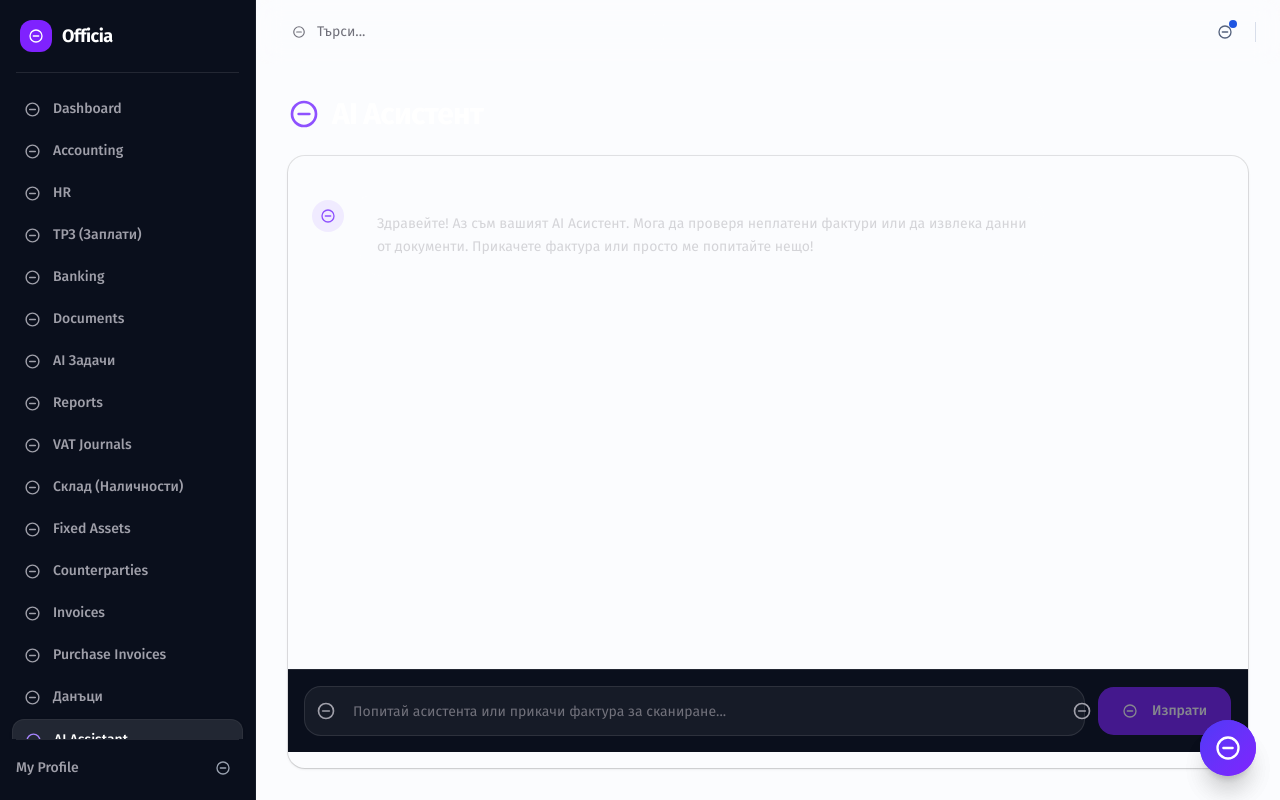
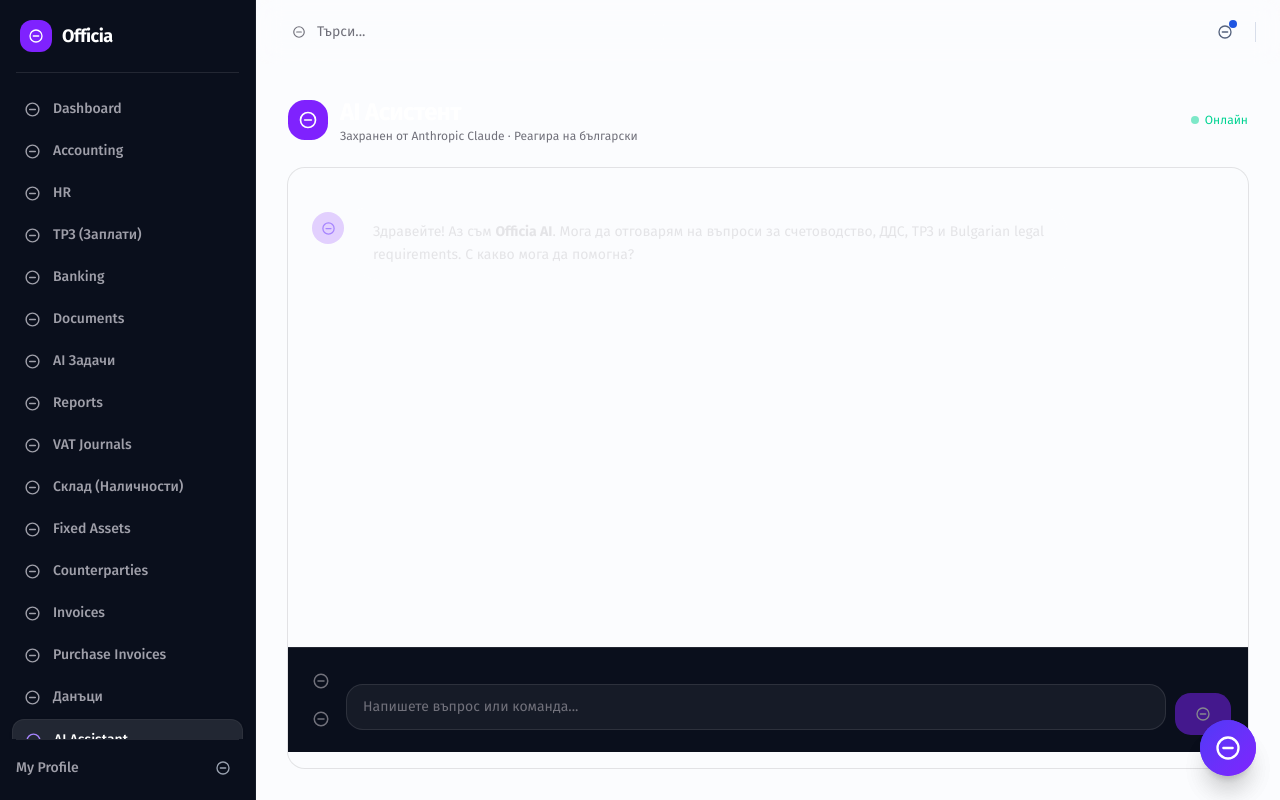
Before and after one commit to lukezester-ai/officia, a Next.js app: page /en/dashboard/ai-assistant in a window 1280 px wide. Built offline with nearby package versions, Linux system fonts and the light colour scheme.

Commit message:
fix: rewrite AI assistant page - remove useChat hook, use direct fetch+JSON response

```diff
--- a/src/app/[lang]/dashboard/ai-assistant/page.tsx
+++ b/src/app/[lang]/dashboard/ai-assistant/page.tsx
@@ -1,290 +1,217 @@
 'use client';
-// Fix client side crash by avoiding next/image for blob URLs
+
 import { useState, useRef, useEffect } from 'react';
 import { Card, CardContent } from '@/components/ui/card';
 import { Button } from '@/components/ui/button';
-import { Input } from '@/components/ui/input';
 import { ScrollArea } from '@/components/ui/scroll-area';
-import { Bot, Send, User, Paperclip, X, File as FileIcon, Mic } from 'lucide-react';
-import { useChat } from '@ai-sdk/react';
-import dynamic from 'next/dynamic';
+import { Bot, Send, User, Paperclip, X, File as FileIcon, Mic, Loader2 } from 'lucide-react';
+import ReactMarkdown from 'react-markdown';
 
-const AIChatChart = dynamic(() => import('@/components/dashboard/AIChatChart'), { ssr: false });
+interface Message {
+  id: string;
+  role: 'user' | 'assistant';
+  content: string;
+}
 
-const initialAiMessages = [
+const INITIAL_MESSAGES: Message[] = [
   {
     id: '1',
     role: 'assistant',
-    parts: [
-      {
-        type: 'text',
-        text: 'Здравейте! Аз съм вашият AI Асистент. Мога да проверя неплатени фактури или да извлека данни от документи. Прикачете фактура или просто ме попитайте нещо!',
-      },
-    ],
+    content: 'Здравейте! Аз съм **Officia AI**. Мога да отговарям на въпроси за счетоводство, ДДС, ТРЗ и Bulgarian legal requirements. С какво мога да помогна?',
   },
 ];
 
 export default function AIAssistantPage() {
-  const { messages, sendMessage, status, error } = useChat({
-    api: '/api/ai/chat',
-    messages: initialAiMessages,
-  } as any) as any;
-
+  const [messages, setMessages] = useState<Message[]>(INITIAL_MESSAGES);
   const [input, setInput] = useState('');
-  const [files, setFiles] = useState<FileList | null>(null);
-  const isLoading = status === 'submitted' || status === 'streaming';
+  const [isLoading, setIsLoading] = useState(false);
   const [isListening, setIsListening] = useState(false);
+  const [files, setFiles] = useState<File[]>([]);
   const fileInputRef = useRef<HTMLInputElement>(null);
   const scrollRef = useRef<HTMLDivElement>(null);
 
-  const toggleListening = () => {
-    const SpeechRecognition = (window as any).SpeechRecognition || (window as any).webkitSpeechRecognition;
-    if (!SpeechRecognition) {
-      alert("Вашият браузър не поддържа гласово разпознаване. Моля, използвайте Google Chrome.");
-      return;
-    }
-
-    const recognition = new SpeechRecognition();
-    recognition.lang = 'bg-BG';
-    recognition.interimResults = true;
-
-    recognition.onstart = () => setIsListening(true);
-
-    recognition.onresult = (event: any) => {
-      const transcript = Array.from(event.results)
-        .map((result: any) => result[0].transcript)
-        .join('');
-
-      setInput(transcript);
-    };
-
-    recognition.onerror = (event: any) => {
-      console.error(event.error);
-      setIsListening(false);
-    };
-
-    recognition.onend = () => setIsListening(false);
-
-    recognition.start();
-  };
-
-  // Auto-scroll to bottom when new messages arrive
   useEffect(() => {
     if (scrollRef.current) {
       scrollRef.current.scrollTop = scrollRef.current.scrollHeight;
     }
   }, [messages, isLoading]);
 
-  const onFileChange = (e: React.ChangeEvent<HTMLInputElement>) => {
-    if (e.target.files && e.target.files.length > 0) {
-      setFiles(e.target.files);
+  const sendMessage = async () => {
+    const text = input.trim();
+    if (!text && files.length === 0) return;
+    if (isLoading) return;
+
+    const userMsg: Message = {
+      id: Date.now().toString(),
+      role: 'user',
+      content: text || '(прикачени файлове)',
+    };
+
+    const updatedMessages = [...messages, userMsg];
+    setMessages(updatedMessages);
+    setInput('');
+    setFiles([]);
+    setIsLoading(true);
+
+    try {
+      const apiMessages = updatedMessages.map(m => ({
+        role: m.role,
+        content: m.content,
+        parts: [{ type: 'text', text: m.content }],
+      }));
+
+      const response = await fetch('/api/ai/chat', {
+        method: 'POST',
+        headers: { 'Content-Type': 'application/json' },
+        body: JSON.stringify({ messages: apiMessages }),
+      });
+
+      if (!response.ok) throw new Error(`HTTP ${response.status}`);
+
+      const data = await response.json();
+
+      setMessages(prev => [...prev, {
+        id: (Date.now() + 1).toString(),
+        role: 'assistant',
+        content: data.response || 'Не успях да обработя заявката.',
+      }]);
+    } catch (err: any) {
+      console.error('AI error:', err);
+      setMessages(prev => [...prev, {
+        id: (Date.now() + 1).toString(),
+        role: 'assistant',
+        content: `⚠️ Грешка при свързване с AI. ${err.message || 'Моля, опитайте отново.'}`,
+      }]);
+    } finally {
+      setIsLoading(false);
     }
   };
 
-  const removeFile = (index: number) => {
-    if (!files) return;
-    const dt = new DataTransfer();
-    for (let i = 0; i < files.length; i++) {
-      if (i !== index) dt.items.add(files[i]);
-    }
-    setFiles(dt.files.length > 0 ? dt.files : null);
-    if (fileInputRef.current) {
-      fileInputRef.current.files = dt.files;
-    }
-  };
-
-  const getMessageText = (message: any) => {
-    if (typeof message.content === 'string') return message.content;
-    if (Array.isArray(message.parts)) {
-      return message.parts
-        .filter((part: any) => part?.type === 'text')
-        .map((part: any) => part.text || '')
-        .join('');
-    }
-    return '';
-  };
-
-  const onSubmit = async (e: React.FormEvent) => {
-    e.preventDefault();
-
-    const text = input.trim();
-    if (!text && (!files || files.length === 0)) return;
-
-    await sendMessage(text ? { text, files: files || undefined } : { files: files! });
-    setInput('');
-    setFiles(null);
-    if (fileInputRef.current) {
-      fileInputRef.current.value = '';
-    }
+  const toggleListening = () => {
+    const SR = (window as any).SpeechRecognition || (window as any).webkitSpeechRecognition;
+    if (!SR) { alert('Браузърът не поддържа гласово въвеждане. Използвайте Chrome.'); return; }
+    const r = new SR();
+    r.lang = 'bg-BG';
+    r.interimResults = true;
+    r.onstart = () => setIsListening(true);
+    r.onresult = (e: any) => setInput(Array.from(e.results).map((res: any) => res[0].transcript).join(''));
+    r.onerror = () => setIsListening(false);
+    r.onend = () => setIsListening(false);
+    r.start();
   };
 
   return (
     <div className="space-y-6 h-[calc(100vh-8rem)] flex flex-col">
-      <div className="flex items-center gap-3">
-        <Bot className="h-8 w-8 text-violet-500" />
-        <h1 className="text-3xl font-bold tracking-tight text-white">AI Асистент</h1>
+      {/* Заглавие */}
+      <div className="flex items-center gap-3 shrink-0">
+        <div className="h-10 w-10 rounded-xl bg-violet-600 flex items-center justify-center">
+          <Bot size={20} className="text-white" />
+        </div>
+        <div>
+          <h1 className="text-2xl font-bold tracking-tight text-white">AI Асистент</h1>
+          <p className="text-xs text-zinc-500">Захранен от Anthropic Claude · Реагира на български</p>
+        </div>
+        <span className="ml-auto flex items-center gap-1.5 text-xs text-emerald-400">
+          <span className="h-2 w-2 rounded-full bg-emerald-400 animate-pulse" />
+          Онлайн
+        </span>
       </div>
 
-      <Card className="flex-1 flex flex-col overflow-hidden shadow-sm border-white/10 bg-white/5">
-        <CardContent className="flex-1 p-0 flex flex-col">
+      {/* Chat area */}
+      <Card className="flex-1 flex flex-col overflow-hidden border-white/10 bg-white/3 min-h-0">
+        <CardContent className="flex-1 p-0 flex flex-col min-h-0">
 
+          {/* Messages */}
           <ScrollArea className="flex-1 p-6" ref={scrollRef}>
-            <div className="space-y-6 pb-4">
-              {messages.map((msg: any) => (
-                <div key={msg.id} className={`flex gap-4 ${msg.role === 'user' ? 'justify-end' : 'justify-start'}`}>
+            <div className="space-y-5 pb-4">
+              {messages.map((msg) => (
+                <div key={msg.id} className={`flex gap-3 ${msg.role === 'user' ? 'justify-end' : 'justify-start'}`}>
                   {msg.role === 'assistant' && (
-                    <div className="h-8 w-8 rounded-full bg-violet-500/10 flex items-center justify-center shrink-0 mt-1">
-                      <Bot size={16} className="text-violet-500" />
+                    <div className="h-8 w-8 rounded-full bg-violet-600/20 flex items-center justify-center shrink-0 mt-1">
+                      <Bot size={15} className="text-violet-400" />
                     </div>
                   )}
-
-                  <div className={`max-w-[75%] p-4 rounded-2xl text-sm leading-relaxed ${
+                  <div className={`max-w-[78%] rounded-2xl px-4 py-3 text-sm leading-relaxed ${
                     msg.role === 'user'
-                      ? 'bg-violet-600 text-white rounded-tr-sm'
-                      : 'bg-white/5 text-zinc-300 rounded-tl-sm border border-white/10'
+                      ? 'bg-indigo-600 text-white rounded-tr-sm'
+                      : 'bg-white/5 text-zinc-200 rounded-tl-sm border border-white/10'
                   }`}>
-                    {/* Визуализация на съдържанието */}
-                    <div className="whitespace-pre-wrap font-sans">
-                      {getMessageText(msg)}
+                    <div className="prose prose-sm prose-invert max-w-none">
+                      <ReactMarkdown>{msg.content}</ReactMarkdown>
                     </div>
-
-                    {/* Визуализация на AI Инструменти (Графики) */}
-                    {msg.toolInvocations?.map((toolInvocation: any) => {
-                      if (toolInvocation.toolName === 'generateChart' && toolInvocation.state === 'result') {
-                        const { chartData } = toolInvocation.result;
-                        if (!chartData) return null;
-                        return (
-                          <AIChatChart key={toolInvocation.toolCallId} chartData={chartData} />
-                        );
-                      }
-                      return null;
-                    })}
-
-                    {/* Визуализация на прикачените файлове */}
-                    {msg.experimental_attachments?.map((attachment: any, index: number) => (
-                      <div key={index} className="mt-3">
-                        {attachment.contentType?.startsWith('image/') ? (
-                          <div className="relative w-48 h-48 rounded-lg overflow-hidden border border-white/20">
-                            {/* eslint-disable-next-line @next/next/no-img-element */}
-                            <img
-                              src={attachment.url}
-                              alt="Прикачен файл"
-                              className="object-cover w-full h-full"
-                            />
-                          </div>
-                        ) : (
-                          <div className="flex items-center gap-2 bg-white/10 p-3 rounded-lg border border-white/20">
-                            <FileIcon size={20} />
-                            <span className="text-xs truncate">{attachment.name}</span>
-                          </div>
-                        )}
-                      </div>
-                    ))}
                   </div>
-
                   {msg.role === 'user' && (
-                    <div className="h-8 w-8 rounded-full bg-slate-200 flex items-center justify-center shrink-0 mt-1">
-                      <User size={16} className="text-slate-600" />
+                    <div className="h-8 w-8 rounded-full bg-white/10 flex items-center justify-center shrink-0 mt-1">
+                      <User size={15} className="text-zinc-400" />
                     </div>
                   )}
                 </div>
               ))}
 
-              {isLoading && messages[messages.length - 1]?.role === 'user' && (
-                <div className="flex gap-4 justify-start">
-                  <div className="h-8 w-8 rounded-full bg-[#4F46E5]/10 flex items-center justify-center shrink-0 mt-1">
-                    <Bot size={16} className="text-[#4F46E5]" />
+              {isLoading && (
+                <div className="flex gap-3 justify-start">
+                  <div className="h-8 w-8 rounded-full bg-violet-600/20 flex items-center justify-center shrink-0">
+                    <Bot size={15} className="text-violet-400" />
                   </div>
-                  <div className="bg-gray-50 text-gray-800 p-4 rounded-2xl rounded-tl-sm border border-gray-100">
-                    <div className="flex gap-1 items-center h-5">
-                      <span className="w-2 h-2 bg-[#4F46E5]/40 rounded-full animate-bounce" style={{ animationDelay: '0ms' }} />
-                      <span className="w-2 h-2 bg-[#4F46E5]/40 rounded-full animate-bounce" style={{ animationDelay: '150ms' }} />
-                      <span className="w-2 h-2 bg-[#4F46E5]/40 rounded-full animate-bounce" style={{ animationDelay: '300ms' }} />
-                    </div>
+                  <div className="bg-white/5 border border-white/10 rounded-2xl rounded-tl-sm px-4 py-3 flex items-center gap-2">
+                    <Loader2 size={14} className="text-violet-400 animate-spin" />
+                    <span className="text-xs text-zinc-500">Officia AI пише...</span>
                   </div>
-                </div>
-              )}
-
-              {error && (
-                <div className="text-center text-red-500 text-sm py-4">
-                  Възникна грешка при връзката с асистента. Моля, опитайте отново.
                 </div>
               )}
             </div>
           </ScrollArea>
 
-          <div className="p-4 border-t border-white/10 bg-[#0A0F1C]">
-            {/* Файлови визуализации преди изпращане */}
-            {files && files.length > 0 && (
-              <div className="flex gap-3 mb-3 px-2 overflow-x-auto">
-                {Array.from(files).map((file, index) => (
-                  <div key={index} className="relative flex items-center gap-2 bg-white/5 border border-white/10 rounded-lg p-2 max-w-[200px]">
-                    {file.type.startsWith('image/') ? (
-                      <div className="w-10 h-10 relative shrink-0 rounded overflow-hidden border border-white/10">
-                        {/* eslint-disable-next-line @next/next/no-img-element */}
-                        <img src={URL.createObjectURL(file)} alt="preview" className="object-cover w-full h-full" />
-                      </div>
-                    ) : (
-                      <FileIcon size={24} className="text-violet-500 shrink-0" />
-                    )}
-                    <span className="text-xs truncate text-zinc-300">{file.name}</span>
-                    <button
-                      type="button"
-                      onClick={() => removeFile(index)}
-                      className="absolute -top-2 -right-2 bg-slate-800 rounded-full border border-white/10 p-0.5 text-zinc-400 hover:text-rose-400 shadow-sm"
-                    >
-                      <X size={14} />
+          {/* Input */}
+          <div className="p-4 border-t border-white/10 bg-[#0A0F1C] shrink-0">
+            {files.length > 0 && (
+              <div className="flex gap-2 mb-3 flex-wrap">
+                {files.map((f, i) => (
+                  <div key={i} className="flex items-center gap-2 bg-white/5 border border-white/10 rounded-lg px-3 py-1.5 text-xs text-zinc-300">
+                    <FileIcon size={12} className="text-violet-400" />
+                    <span className="truncate max-w-[140px]">{f.name}</span>
+                    <button onClick={() => setFiles(prev => prev.filter((_, idx) => idx !== i))} className="hover:text-rose-400">
+                      <X size={12} />
                     </button>
                   </div>
                 ))}
               </div>
             )}
 
-            <form onSubmit={onSubmit} className="flex gap-3 relative">
-              <button
-                type="button"
-                onClick={() => fileInputRef.current?.click()}
-                className="absolute left-3 top-1/2 -translate-y-1/2 text-zinc-400 hover:text-violet-400 transition-colors"
-                title="Прикачи фактура или документ"
-              >
-                <Paperclip size={20} />
-              </button>
+            <div className="flex gap-2 items-end">
+              <div className="flex flex-col gap-1">
+                <button onClick={() => fileInputRef.current?.click()} className="p-2 hover:bg-white/5 text-zinc-500 hover:text-violet-400 rounded-lg transition-colors" title="Прикачи файл">
+                  <Paperclip size={18} />
+                </button>
+                <button onClick={toggleListening} className={`p-2 rounded-lg transition-all ${isListening ? 'bg-rose-500 text-white animate-pulse' : 'hover:bg-white/5 text-zinc-500 hover:text-violet-400'}`} title="Гласово въвеждане">
+                  <Mic size={18} />
+                </button>
+              </div>
 
-              <input
-                type="file"
-                ref={fileInputRef}
-                onChange={onFileChange}
-                className="hidden"
-                multiple
-                accept="image/*,application/pdf"
-              />
-
-              <Input
-                value={input}
-                onChange={(event) => setInput(event.target.value)}
-                placeholder={isListening ? "Слушам ви..." : "Попитай асистента или прикачи фактура за сканиране..."}
-                className="flex-1 rounded-xl bg-white/5 border-white/10 focus-visible:ring-violet-500 text-white placeholder:text-zinc-500 py-6 pl-12 pr-12 text-[15px]"
-                disabled={isLoading}
-              />
-
-              <button
-                type="button"
-                onClick={toggleListening}
-                className={`absolute right-[140px] top-1/2 -translate-y-1/2 transition-colors ${isListening ? 'text-rose-500 animate-pulse' : 'text-zinc-400 hover:text-violet-400'}`}
-                title="Гласово въвеждане"
-              >
-                <Mic size={20} />
-              </button>
+              <div className="flex-1 relative">
+                <textarea
+                  value={input}
+                  onChange={e => setInput(e.target.value)}
+                  onKeyDown={e => { if (e.key === 'Enter' && !e.shiftKey) { e.preventDefault(); sendMessage(); } }}
+                  placeholder={isListening ? 'Слушам...' : 'Напишете въпрос или команда...'}
+                  disabled={isLoading}
+                  rows={1}
+                  className="w-full resize-none bg-white/5 border border-white/10 rounded-xl px-4 py-3 text-sm text-white placeholder:text-zinc-500 focus:outline-none focus:ring-2 focus:ring-violet-500/50 focus:border-violet-500/50 transition-all"
+                  style={{ fieldSizing: 'content', maxHeight: '120px' } as any}
+                />
+              </div>
 
               <Button
-                type="submit"
-                disabled={(!input.trim() && (!files || files.length === 0)) || isLoading}
-                className="bg-violet-600 hover:bg-violet-700 text-white rounded-xl px-6 h-auto"
+                onClick={sendMessage}
+                disabled={(!input.trim() && files.length === 0) || isLoading}
+                className="bg-violet-600 hover:bg-violet-700 text-white rounded-xl px-5 h-11 shrink-0"
               >
-                <Send size={18} className="mr-2" />
-                Изпрати
+                {isLoading ? <Loader2 size={16} className="animate-spin" /> : <Send size={16} />}
               </Button>
-            </form>
+            </div>
+
+            <input ref={fileInputRef} type="file" multiple accept="image/*,application/pdf" className="hidden"
+              onChange={e => { if (e.target.files) setFiles(prev => [...prev, ...Array.from(e.target.files!)]); e.target.value = ''; }} />
           </div>
         </CardContent>
       </Card>
```
